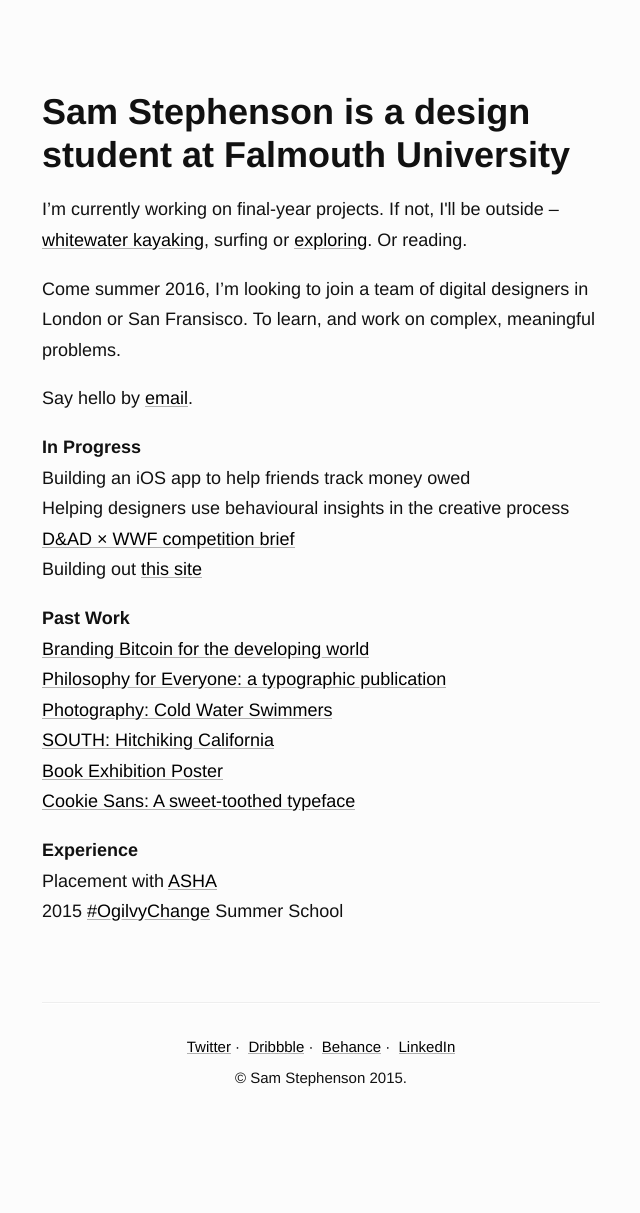
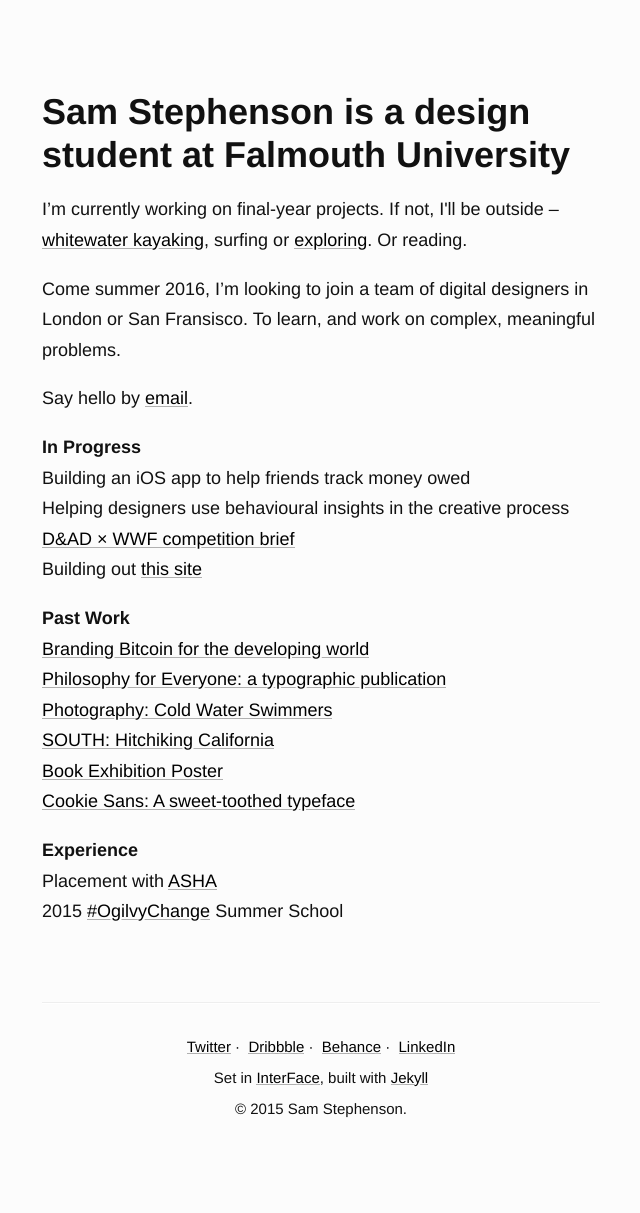
Before and after one commit to samstephenson/samstephenson.github.io, a Jekyll site: the page built from index.html, in a window 1280 px wide. Shown: the whole page, without its empty margins (319-959 px from the left). Built offline with Jekyll 4.4.1, drawn with Linux system fonts in a browser that asks for light colours; the list of posts is cut into pages by our own code; before the commit the page ends 1183 px from its top, so only the background shows below that.

Commit message:
Mobile viewport improvements

```diff
--- a/_layouts/default.html
+++ b/_layouts/default.html
@@ -55,8 +55,12 @@
           <a href="https://uk.linkedin.com/in/stephensonsam
 " title="LinkedIn">LinkedIn</a>
 
-          </br/>
-          &copy; Sam Stephenson <time datetime="{{ site.time | date_to_xmlschema }}">{{ site.time | date: '%Y' }}</time>.
+          <br/>
+          Set in <a href="https://www.daltonmaag.com/library/interface" title="InterFace by Dalton Maag">InterFace</a>, built with <a href="http://jekyllrb.com/">Jekyll</a>
+
+          <br/>
+          &copy; <time datetime="{{ site.time | date_to_xmlschema }}">{{ site.time | date: '%Y' }}</time> Sam Stephenson.
+
         </small>
       </footer>
     </div>
--- a/_sass/_layout.scss
+++ b/_sass/_layout.scss
@@ -4,12 +4,17 @@
 
 .container {
   max-width: 34rem;
-  padding-left:  1.5rem;
-  padding-right: 1.5rem;
+  padding-left:  .75rem;
+  padding-right: .75rem;
   margin-left:  auto;
   margin-right: auto;
   margin-top: 2rem;
   margin-bottom: 2rem;
+
+  @media (min-width: 22em) {
+    padding-left:  1.5rem;
+    padding-right: 1.5rem;
+  }
 
   @media (min-width: 42em) {
     margin-top: 5rem;
```
Also changed, not shown: 11 other files.
